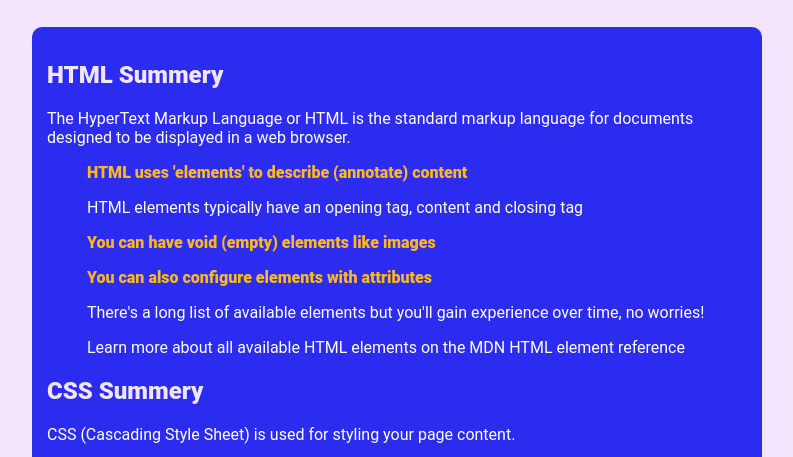
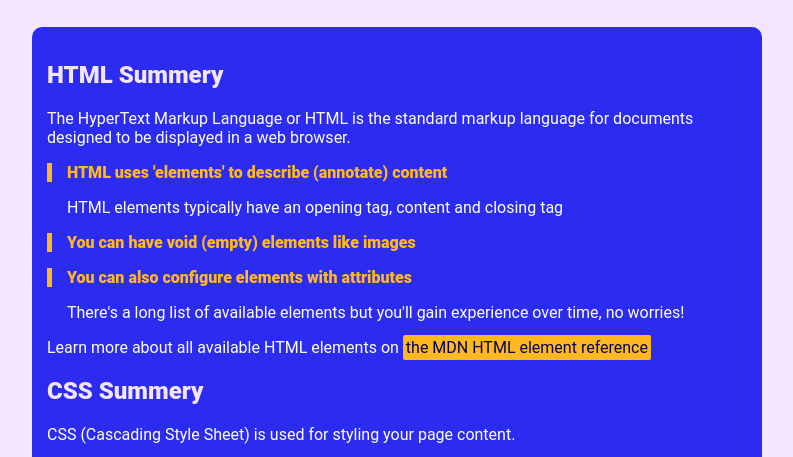
Before and after one commit to BayanHmaidy/100-days-of-code-challenge, a plain HTML site: page Section_4/day_9/index.html in a window 1280 px wide. Shown: the part 284-741 px from the top of the page, without its empty margins (243-1036 px from the left). Drawn offline with Linux system fonts and the light colour scheme; a web font is replaced by a local one.

Commit message:
Finish day 10

```diff
--- a/Section_4/day_9/index.html
+++ b/Section_4/day_9/index.html
@@ -59,30 +59,28 @@
         <li>
           <p>You can assign styles via the 'style' attribute</p>
         </li>
-        <li>
+        <li class="highlighted">
           <p>
             To avoid code duplication, you typically use global styles (via the
             'style' element) instead
           </p>
         </li>
-        <li class="highlighted">
+        <li>
           <p>
             Alternatively, you work with external stylesheet files which you
             'link' to
           </p>
         </li>
-        <li>
+        <li class="highlighted">
           <p>
             When working with CSS, concepts like 'inheritance' and 'specificity'
             should be understood
           </p>
         </li>
-        <li class="highlighted">
           <p>
             Learn more about all available CSS properities and values on
             <span>the MDN CSS properities reference</span>
           </p>
-        </li>
       </ul>
     </main>
     <footer>
--- a/Section_4/day_9/style.css
+++ b/Section_4/day_9/style.css
@@ -5,8 +5,7 @@ h1 {
 }
 body {
   background-color: rgb(242, 229, 253);
-  text-align: center;
-  font-family: 'Roboto', sans-serif;
+  font-family: "Roboto", sans-serif;
 }
 h2 {
   color: rgb(242, 229, 253);
@@ -17,7 +16,6 @@ main {
   border-radius: 10px;
   width: 700px;
   margin: 25px auto;
-  text-align: left;
   padding: 15px;
   color: white;
 }
@@ -28,14 +26,31 @@ header img {
 }
 li {
   list-style-type: none;
+  padding-left: 15px;
+  margin: 10px 0;
+  border-left:  5px solid transparent;
 }
 .highlighted {
   color: hsl(41, 100%, 56%);
   font-weight: 900;
+  border-color: hsl(41, 100%, 56%);
 }
-a{
-    background-color: hsla(41, 100%, 50%, 0.966);
-    text-decoration: none;
-    padding: 7.5px 15px;
-    border-radius: 4px;
+a {
+  background-color: hsla(41, 100%, 50%, 0.966);
+  text-decoration: none;
+  padding: 7.5px 15px;
+  border-radius: 4px;
 }
+header, footer {
+  text-align: center;
+}
+ul {
+    margin: 0;
+    padding: 0;
+}
+span{
+    background-color: hsl(41, 100%, 56%);
+    color: rgb(2, 2, 85);
+    padding: 3px;
+    border-radius: 2px;
+}
```
